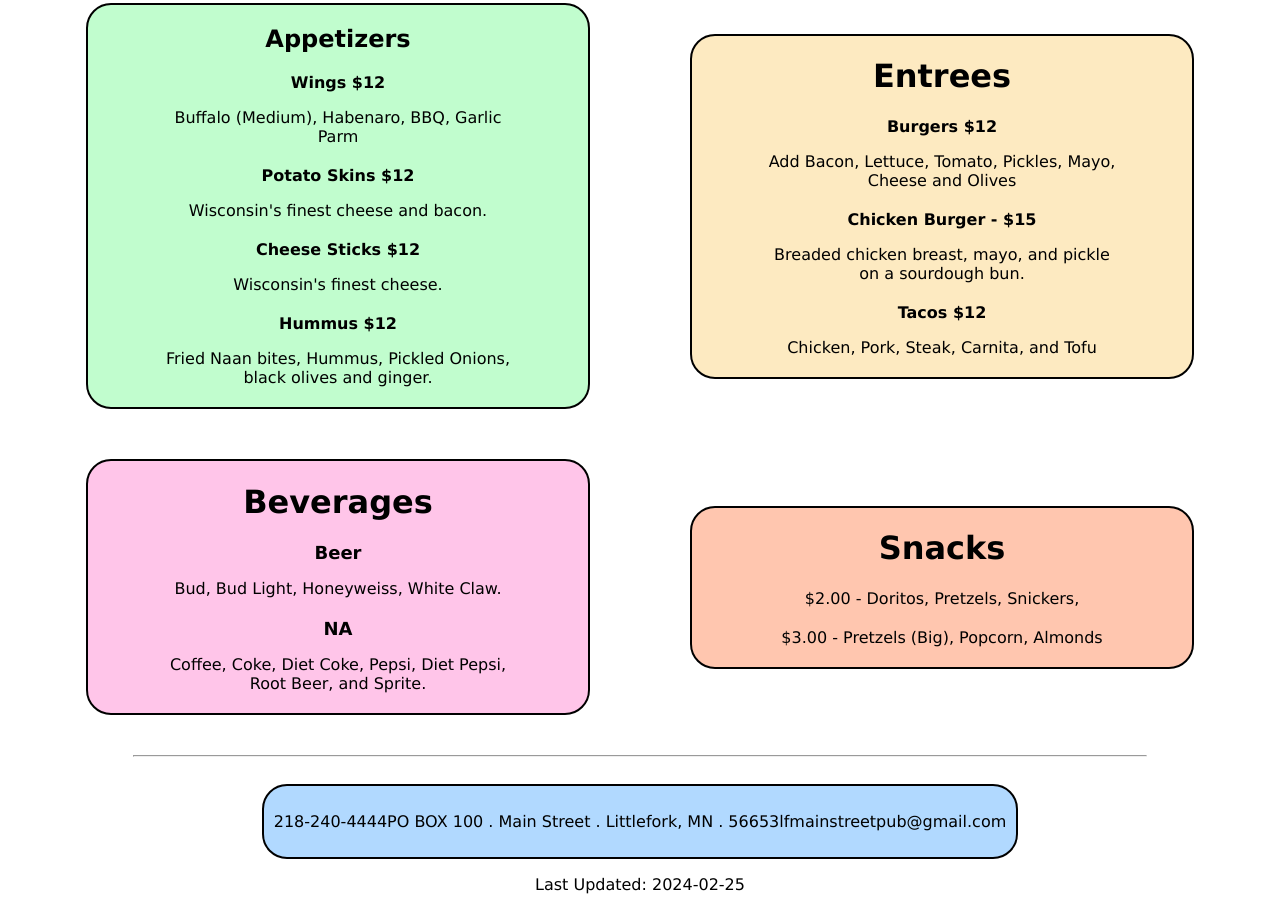
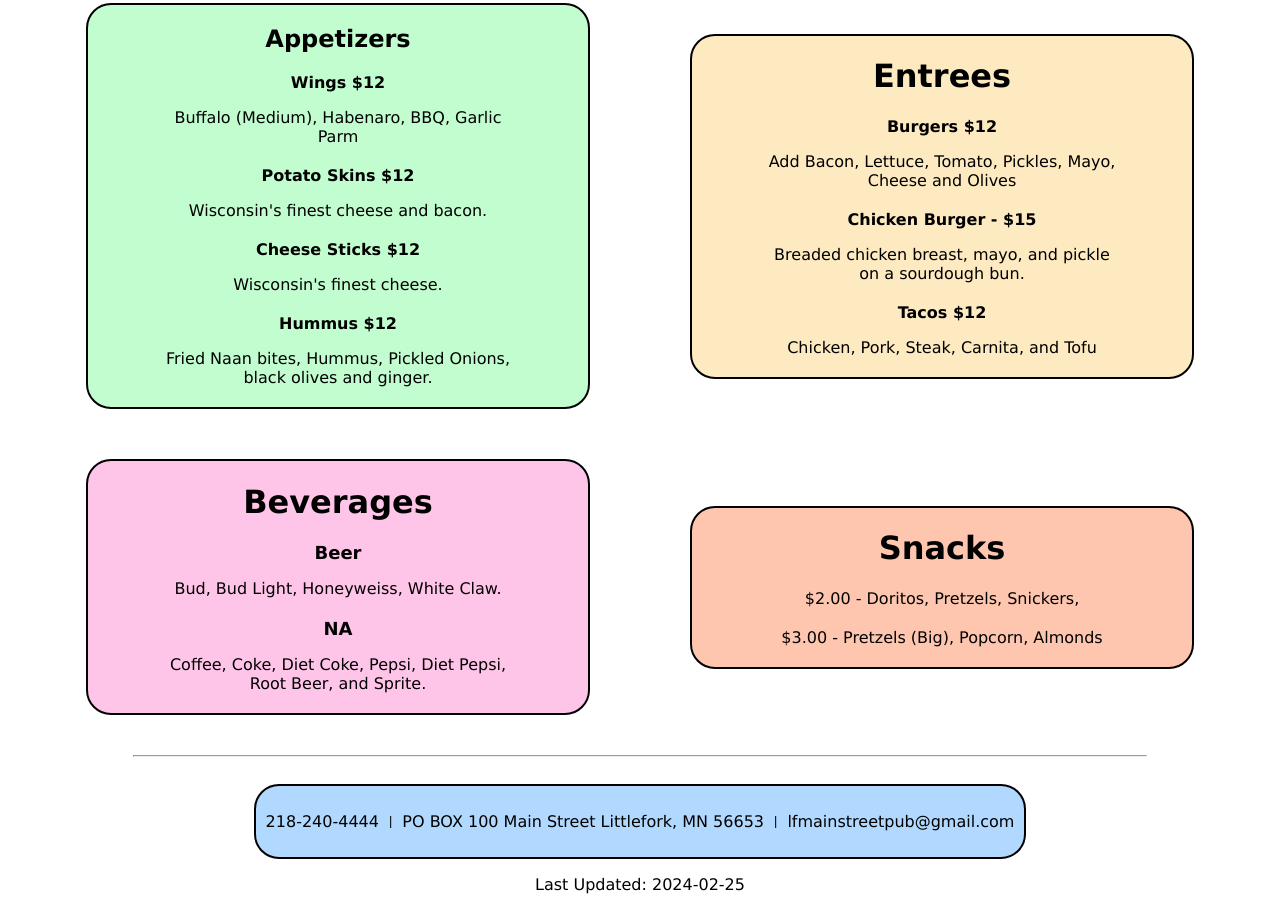
Before and after one commit to glindvall/mainstreetpub, a plain HTML site: page index.html in a window 1280 px wide. Shown: the part 422-1340 px from the top of the page. Drawn offline with Linux system fonts and the light colour scheme.

Commit message:
Add files via upload

```diff
--- a/index.html
+++ b/index.html
@@ -80,7 +80,9 @@
     <div id="footer-container">
         <div id="footer-info" class="menuGroup">
             <div><p>218-240-4444</p></div>
-            <div><p>PO BOX 100 . Main Street . Littlefork, MN . 56653</p></div>
+            <div><p><pre> | </pre></p></div>
+            <div><p>PO BOX 100 Main Street Littlefork, MN 56653</p></div>
+            <div><p><pre> | </pre></p></div>
             <div><p>lfmainstreetpub@gmail.com</p></div>
         </div>
         <div><p>Last Updated: 2024-02-25</p></div>
```
